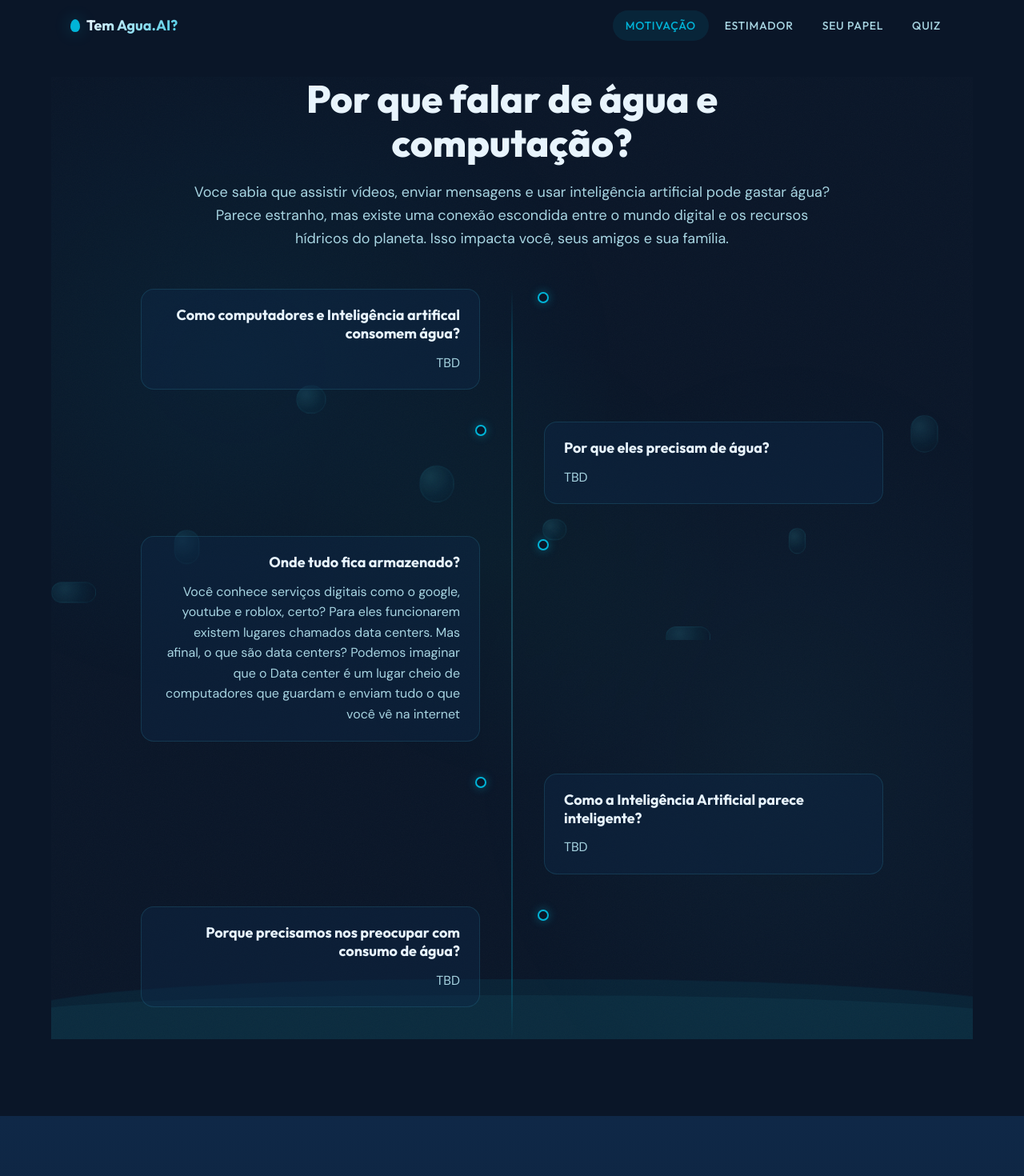
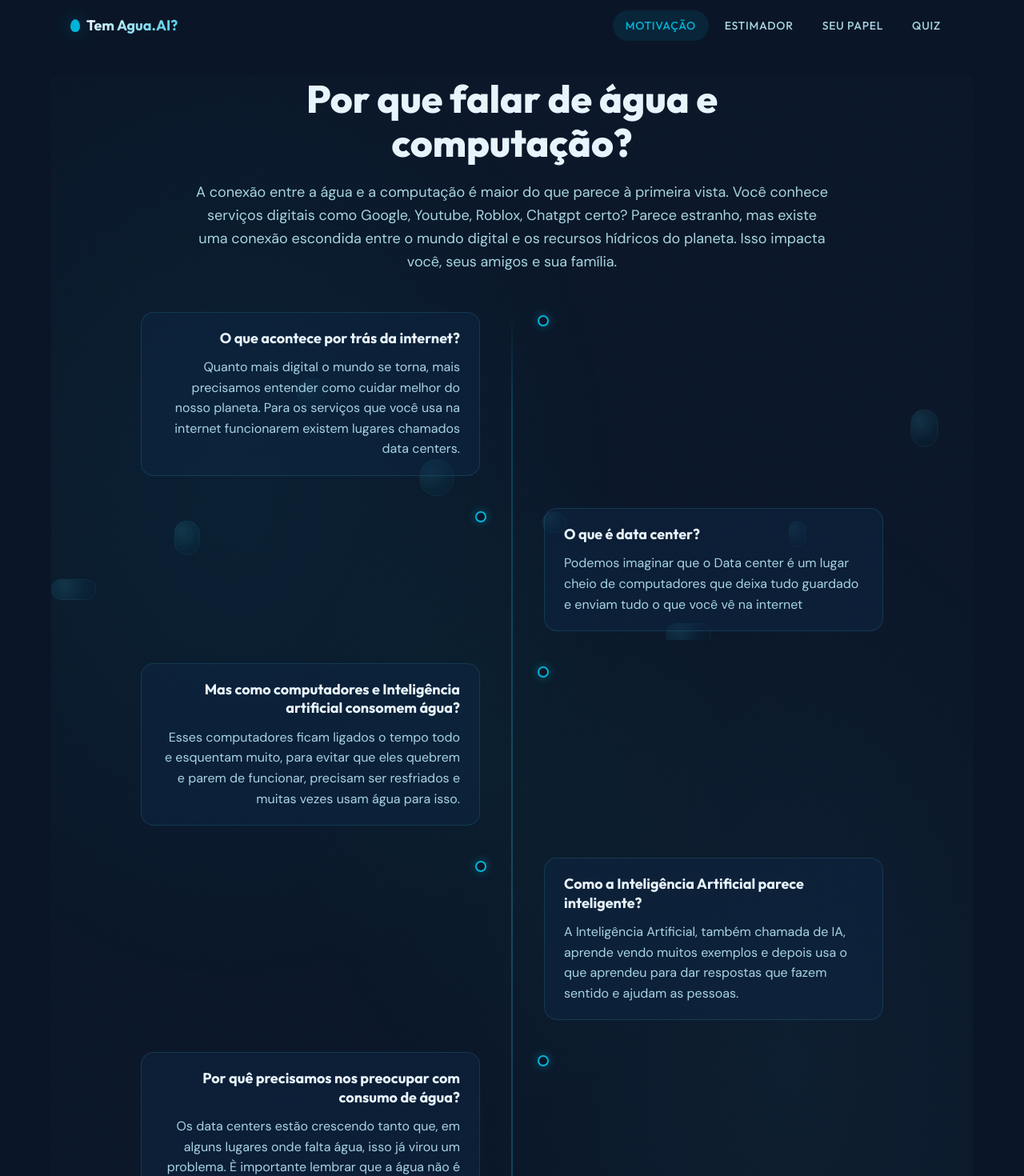
Before and after one commit to KauaGouvei9/agua.ai, a React (Vite) app: page / in a window 1280 px wide. Shown: the top 1470 px of the page at 80% size. Built offline with nearby package versions, Linux system fonts and the light colour scheme.

Commit message:
Seção 1 completada

```diff
--- a/src/content/pt/sectionA.ts
+++ b/src/content/pt/sectionA.ts
@@ -1,27 +1,31 @@
 export const sectionATitle = 'Por que falar de água e computação?';
 
 export const sectionAIntro =
-  'Voce sabia que assistir vídeos, enviar mensagens e usar inteligência artificial pode gastar água? Parece estranho, mas existe uma conexão escondida entre o mundo digital e os recursos hídricos do planeta. Isso impacta você, seus amigos e sua família.';
+  'A conexão entre a água e a computação é maior do que parece à primeira vista. Você conhece serviços digitais como Google, Youtube, Roblox, Chatgpt certo? Parece estranho, mas existe uma conexão escondida entre o mundo digital e os recursos hídricos do planeta. Isso impacta você, seus amigos e sua família.';
 
 export const sectionAPages = [
   {
-    title: 'Como computadores e Inteligência artifical consomem água?',
-    body: 'TBD',
+    title: 'O que acontece por trás da internet?',
+    body: 'Quanto mais digital o mundo se torna, mais precisamos entender como cuidar melhor do nosso planeta. Para os serviços que você usa na internet funcionarem existem lugares chamados data centers.',
   },
   {
-    title: 'Por que eles precisam de água?',
-    body: 'TBD',
+    title: 'O que é data center?',
+    body: 'Podemos imaginar que o Data center é um lugar cheio de computadores que deixa tudo guardado e enviam tudo o que você vê na internet',
   },
   {
-    title: 'Onde tudo fica armazenado?',
-    body: 'Você conhece serviços digitais como o google, youtube e roblox, certo? Para eles funcionarem existem lugares chamados data centers. Mas afinal, o que são data centers? Podemos imaginar que o Data center é um lugar cheio de computadores que guardam e enviam tudo o que você vê na internet',
+    title: 'Mas como computadores e Inteligência artificial consomem água?',
+    body: 'Esses computadores ficam ligados o tempo todo e esquentam muito, para evitar que eles quebrem e parem de funcionar, precisam ser resfriados e muitas vezes usam água para isso.',
   },
   {
     title: 'Como a Inteligência Artificial parece inteligente?',
-    body: 'TBD',
+    body: 'A Inteligência Artificial, também chamada de IA, aprende vendo muitos exemplos e depois usa o que aprendeu para dar respostas que fazem sentido e ajudam as pessoas.',
   },
   {
-    title: 'Porque precisamos nos preocupar com consumo de água?',
-    body: 'TBD',
+    title: 'Por quê precisamos nos preocupar com consumo de água?',
+    body: 'Os data centers estão crescendo tanto que, em alguns lugares onde falta água, isso já virou um problema. È importante lembrar que a água não é infinita — ou seja, não existe uma quantidade sem fim. Por isso, quando muita água é usada de uma vez, ela pode faltar para pessoas, plantas e animais.',
+  },
+  {
+    title: 'Por quê não usar a água do mar?',
+    body: 'Se usarem água do mar, a água evapora e o sal fica sobrando, como se os computadores dos data centers estivessem fazendo montes de sal sem querer.',
   },
 ];
```
